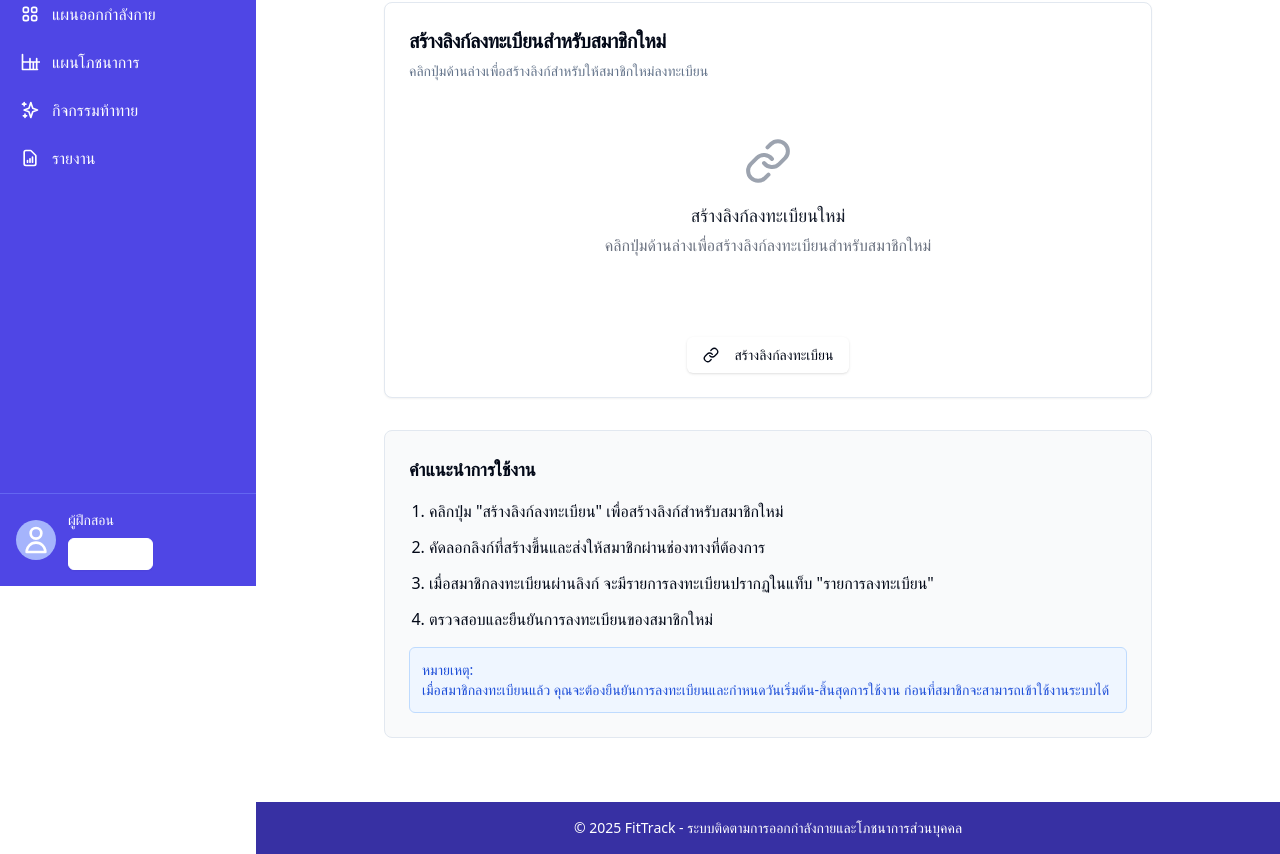
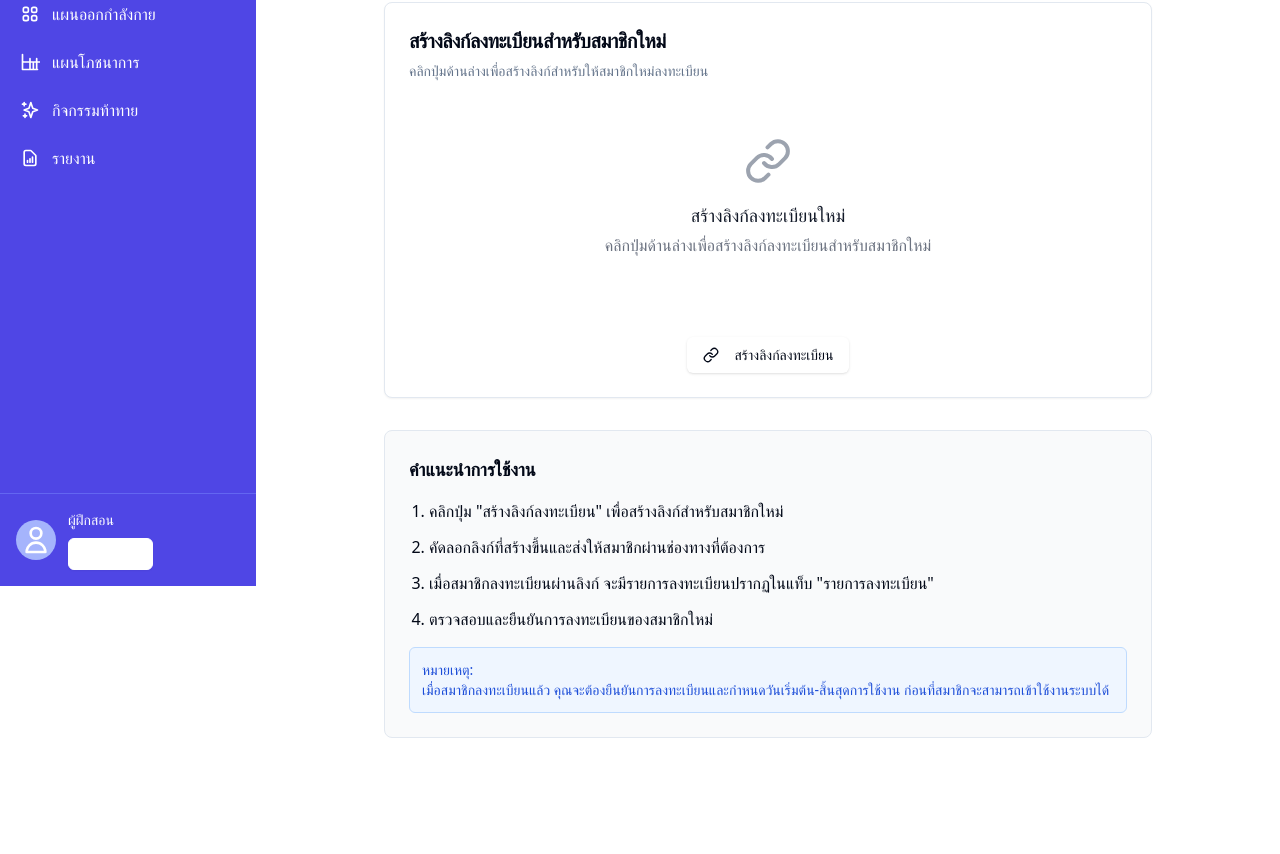
Before and after one commit to Aphixyz/fitnes, a Next.js app: page /trainer/1/registration in a window 1280 px wide. Shown: the part 214-1068 px from the top of the page. After the commit the page ends 1016 px from the top, so only its background shows below. Built offline with nearby package versions, Linux system fonts and the light colour scheme.

Commit message:
cancleFooter

```diff
--- a/app/admin/layout.jsx
+++ b/app/admin/layout.jsx
@@ -19,14 +19,14 @@ export default function AdminLayout({ children }) {
           </div>
         </main>
 
-        <footer className="bg-blue-800 text-white py-4 mt-auto">
+        {/* <footer className="bg-blue-800 text-white py-4 mt-auto">
           <div className="max-w-7xl mx-auto px-4 sm:px-6 lg:px-8">
             <div className="text-center text-sm">
               &copy; {new Date().getFullYear()} FitTrack -
               ระบบติดตามการออกกำลังกายและโภชนาการส่วนบุคคล
             </div>
           </div>
-        </footer>
+        </footer> */}
       </div>
     </div>
   );
--- a/app/member/layout.jsx
+++ b/app/member/layout.jsx
@@ -22,14 +22,14 @@ export default function MemberLayout({ children, params }) {
           </div>
         </main>
 
-        <footer className="bg-emerald-800 text-white py-4">
+        {/* <footer className="bg-emerald-800 text-white py-4">
           <div className="max-w-7xl mx-auto px-4 sm:px-6 lg:px-8">
             <div className="text-center text-sm">
               &copy; {new Date().getFullYear()} FitTrack -
               ระบบติดตามการออกกำลังกายและโภชนาการส่วนบุคคล
             </div>
           </div>
-        </footer>
+        </footer> */}
       </div>
     </div>
   );
--- a/app/trainer/_components/(registration)/RegistrationList.jsx
+++ b/app/trainer/_components/(registration)/RegistrationList.jsx
@@ -235,12 +235,12 @@ export default function RegistrationList({ trainerId }) {
                               showIcon={false}
                             />
                           )}
-                          {/* {registration.is_active &&
+                          {registration.is_active &&
                             !registration.is_expired && (
                               <Button variant="outline" size="sm">
                                 ดูข้อมูล
                               </Button>
-                            )} */}
+                            )}
                           {registration.is_expired && (
                             <Button variant="outline" size="sm">
                               ต่ออายุ
--- a/app/trainer/layout.jsx
+++ b/app/trainer/layout.jsx
@@ -19,14 +19,14 @@ export default function TrainerLayout({ children, params }) {
           </div>
         </main>
 
-        <footer className="bg-indigo-800 text-white py-4">
+        {/* <footer className="bg-indigo-800 text-white py-4">
           <div className="max-w-7xl mx-auto px-4 sm:px-6 lg:px-8">
             <div className="text-center text-sm">
               &copy; {new Date().getFullYear()} FitTrack -
               ระบบติดตามการออกกำลังกายและโภชนาการส่วนบุคคล
             </div>
           </div>
-        </footer>
+        </footer> */}
       </div>
     </div>
   );
```
